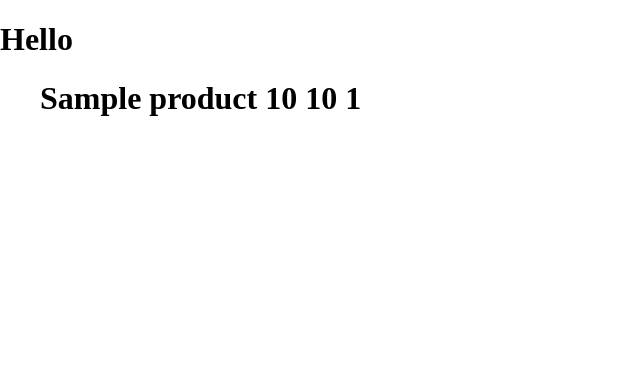
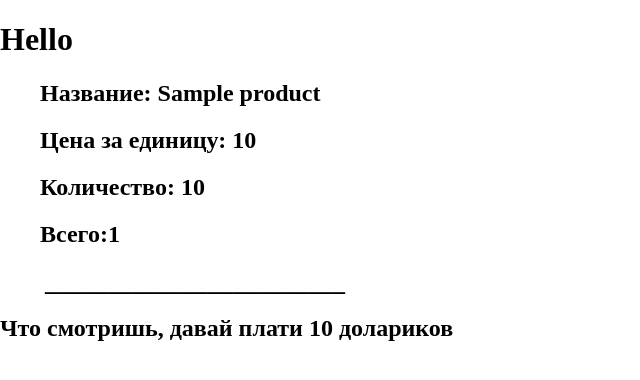
Before and after one commit to Shcherbyna-Nazar/treasure, a Django app: template FNM/products/templates/products/cart.html in a window 1280 px wide. Shown: the top 380 px of the page, without its empty margins (0-640 px from the left). Run offline with Django 4.2, Linux system fonts and the light colour scheme; the template is opened without the code that fills it: most values are stand-ins (such as "Sample title", 1, 10 or a date in 2020).

Commit message:
edited cart.html

```diff
--- a/FNM/products/templates/products/cart.html
+++ b/FNM/products/templates/products/cart.html
@@ -6,7 +6,12 @@
     <h1>Hello</h1>
     <ul>
     {% for el in cart %}
-        <h1>{{el.product.name}}    {{el.price}}  {{el.quantity}}  {{el.total_price}}</h1>
+        <h2>Название: {{el.product.name}}</h2>
+        <h2>Цена за единицу: {{el.price}}</h2>
+        <h2>Количество: {{el.quantity}}</h2>
+        <h2>Всего:{{el.total_price}}</h2>
+        <h3>________________________</h3>
     {% endfor %}
     </ul>
+    <h2>Что смотришь, давай плати {{total}} долариков</h2>
 {% endblock %}
--- a/FNM/products/views.py
+++ b/FNM/products/views.py
@@ -9,9 +9,11 @@ def tank1(request, id):
         cart = Cart(request)
         cart.add(product=product)
 
+
     return render(request, 'products/0001.html', {'product': product})
 
 
 def cart_show(request):
     cart = Cart(request)
-    return render(request, 'products/cart.html', {'cart': cart})
+    total = cart.get_total_price()
+    return render(request, 'products/cart.html', {'cart': cart, 'total': total})
```
Also changed, not shown: FNM/products/cart.py (+5 -4 lines), FNM/db.sqlite3.
